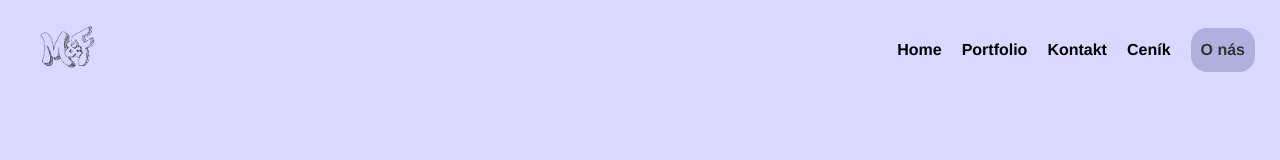
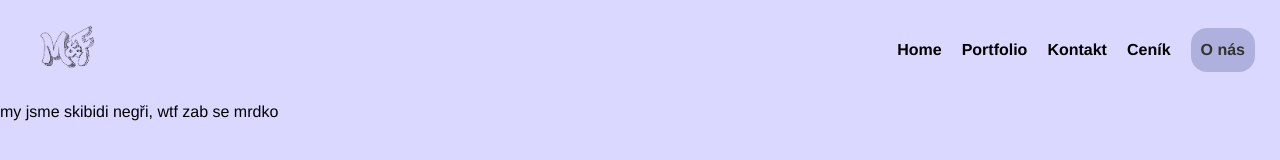
Before and after one commit to krystof-mach/mujacigiho, a plain HTML site: page onas.html in a window 1280 px wide. Drawn offline with Linux system fonts and the light colour scheme.

Commit message:
Update onas.html

```diff
--- a/onas.html
+++ b/onas.html
@@ -39,5 +39,8 @@
             </div>
         </div>
     </nav>
+    <div>
+        <p>my jsme skibidi negři, wtf zab se mrdko</p>
+    </div>
 </body>
 </html>
```
